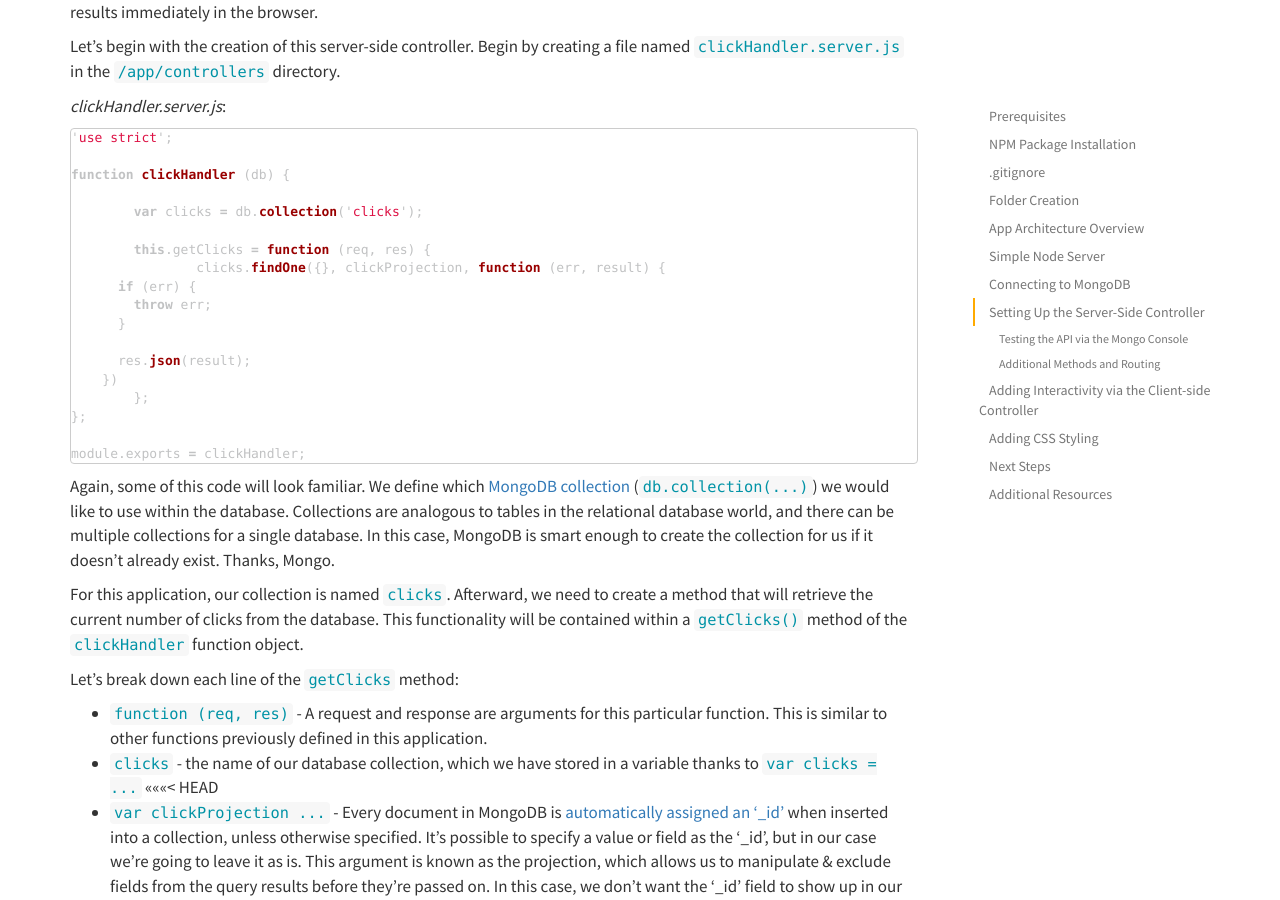
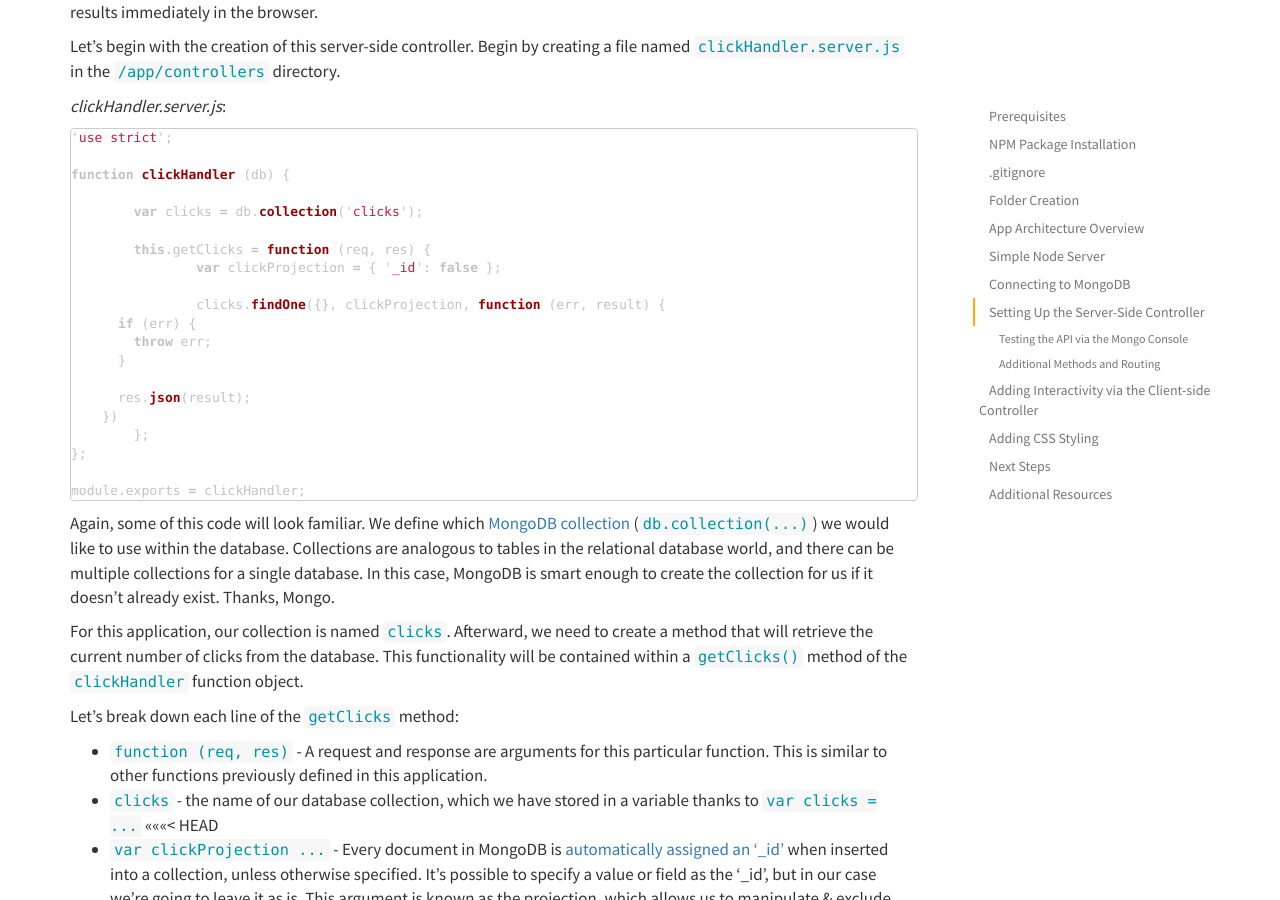
Before and after one commit to johnstonbl01/clementinejs, a Jekyll site: the page built from tutorials/tutorial-beginner.md, in a window 1280 px wide and 900 px high, scrolled down 10798 px. Built offline with Jekyll 4.4.1, drawn with Linux system fonts in a browser that asks for light colours; Markdown is read by kramdown in place of the engine named in the settings.

Commit message:
Added missing clickProjection declaration

```diff
--- a/tutorials/tutorial-beginner.md
+++ b/tutorials/tutorial-beginner.md
@@ -483,6 +483,8 @@ function clickHandler (db) {
 	var clicks = db.collection('clicks');
 
 	this.getClicks = function (req, res) {
+		var clickProjection = { '_id': false };
+
 		clicks.findOne({}, clickProjection, function (err, result) {
       if (err) {
         throw err;
```
